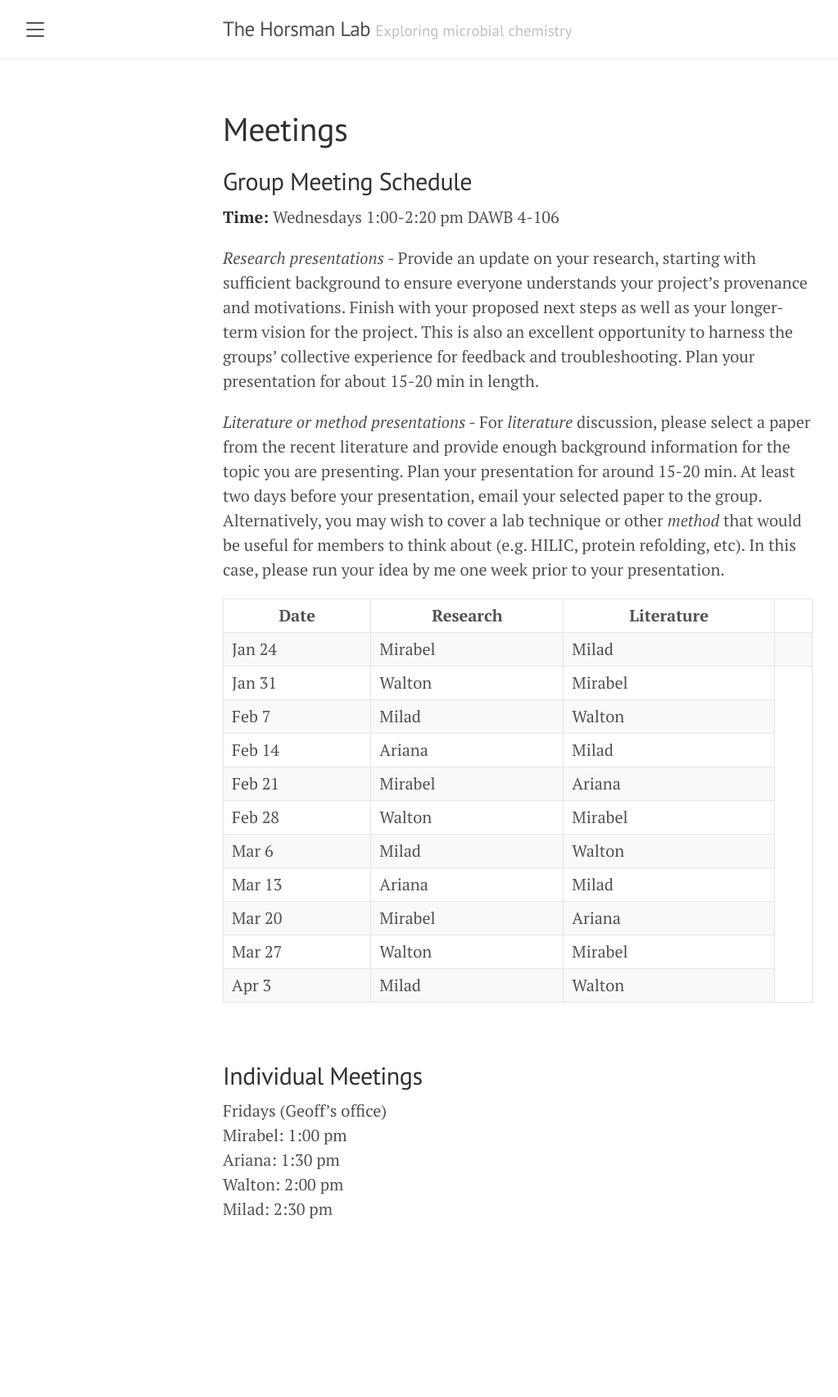
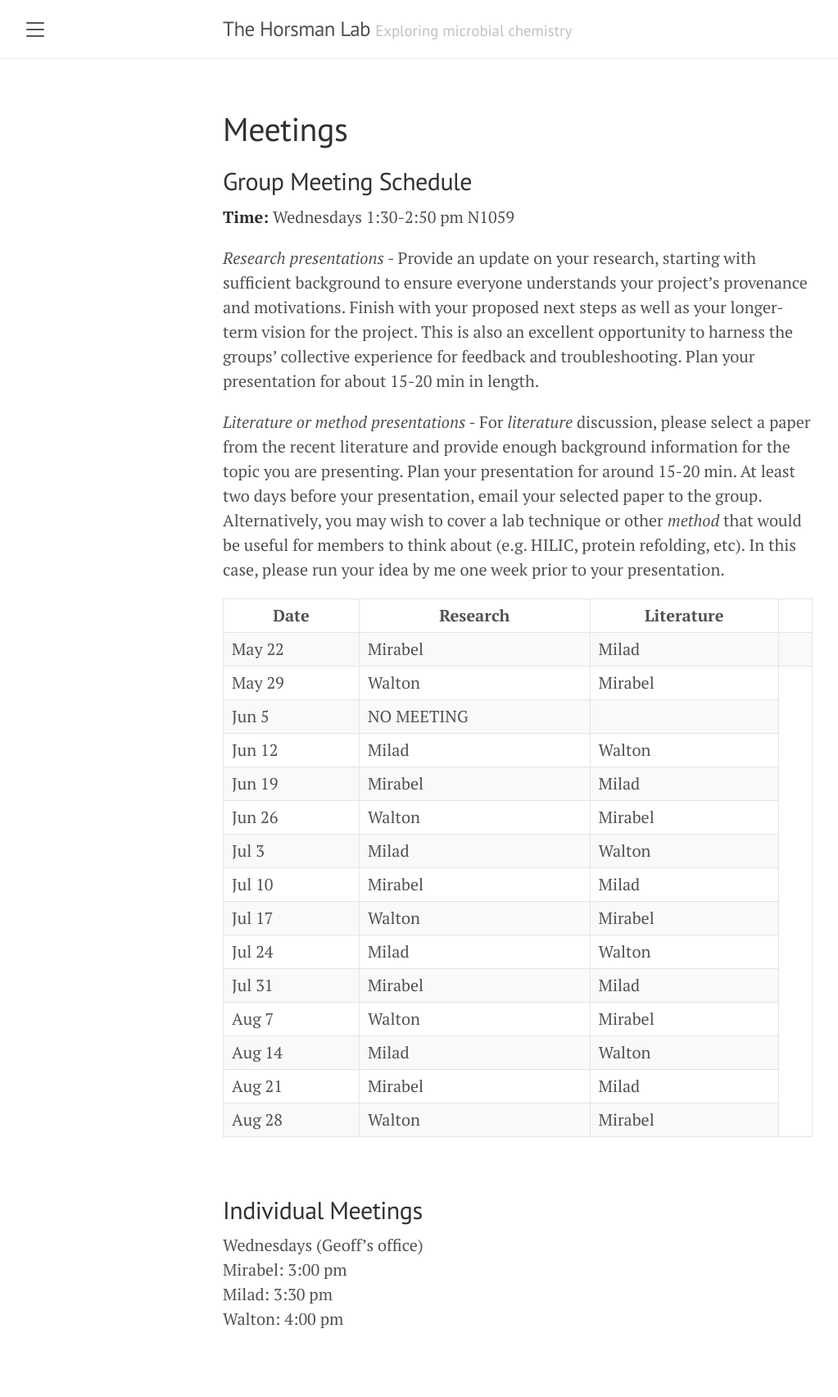
Before and after one commit to horsmanlab/horsmanlab.github.io, a Jekyll site: the page built from meetings.md, in a window 1280 px wide. Shown: the whole page at 82% size, without its empty margins (8-1031 px from the left). Built offline with Jekyll 4.4.1, drawn with Linux system fonts in a browser that asks for light colours; before the commit the page ends 1570 px from its top, so only the background shows below that.

Commit message:
May 17 update

```diff
--- a/meetings.md
+++ b/meetings.md
@@ -4,7 +4,7 @@ title: Meetings
 ---
 
 ## Group Meeting Schedule
-**Time:** Wednesdays 1:00-2:20 pm DAWB 4-106<br/>
+**Time:** Wednesdays 1:30-2:50 pm N1059<br/>
 
 
 *Research presentations* - Provide an update on your research, starting with sufficient background to ensure everyone understands your project’s provenance and motivations. Finish with your proposed next steps as well as your longer-term vision for the project. This is also an excellent opportunity to harness the groups’ collective experience for feedback and troubleshooting. Plan your presentation for about 15-20 min in length.<br/>
@@ -21,60 +21,80 @@ title: Meetings
   </thead>
   <tbody>
     <tr>
-      <td>Jan 24</td>
+      <td>May 22</td>
       <td>Mirabel</td>
       <td>Milad</td>
       <td></td>
     </tr>
     <tr>
-      <td>Jan 31</td>
+      <td>May 29</td>
       <td>Walton</td>
       <td>Mirabel</td>
     </tr>
     <tr>
-      <td>Feb 7</td>
+      <td>Jun 5</td>
+      <td>NO MEETING</td>
+      <td></td>
+    </tr>
+    <tr>
+      <td>Jun 12</td>
       <td>Milad</td>
       <td>Walton</td>
     </tr>
     <tr>
-      <td>Feb 14</td>
-      <td>Ariana</td>
+      <td>Jun 19</td>
+      <td>Mirabel</td>
       <td>Milad</td>
     </tr>
     <tr>
-      <td>Feb 21</td>
-      <td>Mirabel</td>
-      <td>Ariana</td>
-    </tr>
-    <tr>
-      <td>Feb 28</td>
+      <td>Jun 26</td>
       <td>Walton</td>
       <td>Mirabel</td>
     </tr>
     <tr>
-      <td>Mar 6</td>
+      <td>Jul 3</td>
       <td>Milad</td>
       <td>Walton</td>
     </tr>
     <tr>
-      <td>Mar 13</td>
-      <td>Ariana</td>
+      <td>Jul 10</td>
+      <td>Mirabel</td>
       <td>Milad</td>
     </tr>
     <tr>
-      <td>Mar 20</td>
-      <td>Mirabel</td>
-      <td>Ariana</td>
-    </tr>
-    <tr>
-      <td>Mar 27</td>
+      <td>Jul 17</td>
       <td>Walton</td>
       <td>Mirabel</td>
     </tr>
     <tr>
-      <td>Apr 3</td>
+      <td>Jul 24</td>
       <td>Milad</td>
       <td>Walton</td>
+    </tr>
+    <tr>
+      <td>Jul 31</td>
+      <td>Mirabel</td>
+      <td>Milad</td>
+    </tr>
+    <tr>
+      <td>Aug 7</td>
+      <td>Walton</td>
+      <td>Mirabel</td>
+    </tr>
+    <tr>
+      <td>Aug 14</td>
+      <td>Milad</td>
+      <td>Walton</td>
+    </tr>
+    <tr>
+      <td>Aug 21</td>
+      <td>Mirabel</td>
+      <td>Milad</td>
+    </tr>
+    <tr>
+      <td>Aug 28</td>
+      <td>Walton</td>
+      <td>Mirabel</td>
     </tr>
   </tbody>
 </table>
@@ -82,8 +102,7 @@ title: Meetings
 <br/>
 
 ## Individual Meetings
-Fridays (Geoff's office)<br/>
-Mirabel: 1:00 pm<br/>
-Ariana: 1:30 pm<br/>
-Walton: 2:00 pm<br/>
-Milad: 2:30 pm
+Wednesdays (Geoff's office)<br/>
+Mirabel: 3:00 pm<br/>
+Milad: 3:30 pm<br/>
+Walton: 4:00 pm
```
Also changed, not shown: duties.md (+16 -16 lines), 4 other files.
